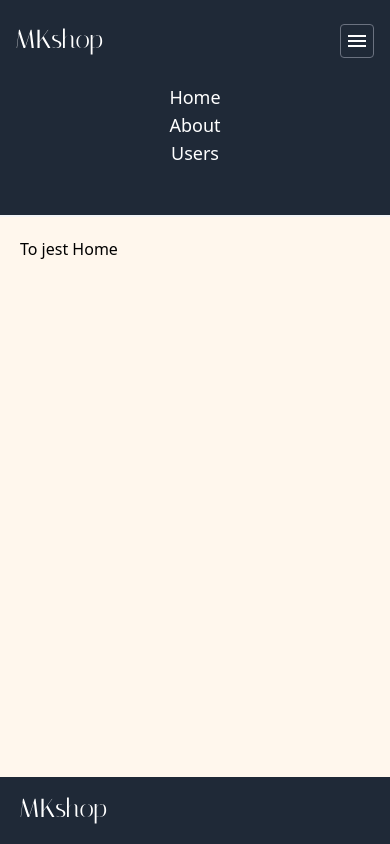
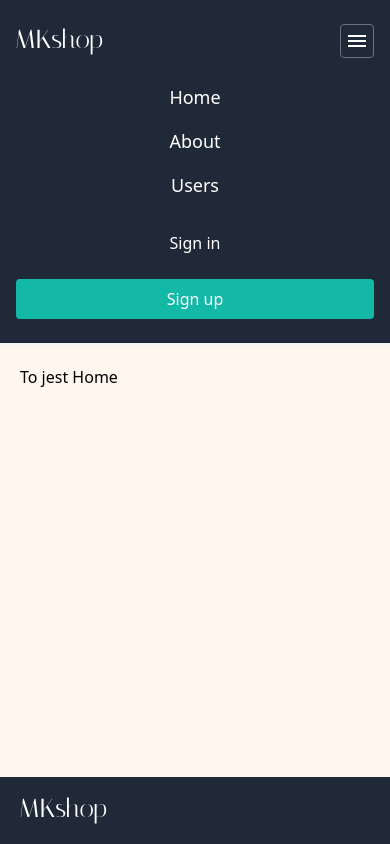
Before and after one commit to kunertmichal/nextjs-ecommerce, a Next.js app: page / in a window 390 px wide. Both pictures are taken after a click on the button 357 px from the left and 41 px from the top of the page. Built offline with nearby package versions, Linux system fonts and the light colour scheme.

Commit message:
add sign in and sign up to mobile nav

```diff
--- a/components/Button.tsx
+++ b/components/Button.tsx
@@ -15,7 +15,7 @@ const variants = {
 export const Button = ({ children, variant, className }: Props) => {
   return (
     <button
-      className={`py-2 px-5 rounded duration-300 ${variants[variant]} ${className}`}
+      className={`py-2 px-5 rounded transition-colors duration-300 ${variants[variant]} ${className}`}
     >
       {children}
     </button>
--- a/components/Header.tsx
+++ b/components/Header.tsx
@@ -33,7 +33,7 @@ export const Header = () => {
             isMenuOpened ? "block" : "hidden"
           }`}
         >
-          <ul className="flex flex-col items-center md:flex-row md:items-start">
+          <ul className="flex flex-col items-center space-y-4 md:space-y-0 md:flex-row md:items-start">
             {LINKS.map(({ text, to }) => (
               <li key={text} className="px-4 text-lg">
                 <Link href={to}>{text}</Link>
@@ -41,8 +41,15 @@ export const Header = () => {
             ))}
           </ul>
         </nav>
-        <div className="flex-1 hidden md:flex">
-          <Button variant="tertiary" className="ml-auto mr-3">
+        <div
+          className={`order-3 w-full flex-col md:flex md:flex-1 md:flex-row ${
+            isMenuOpened ? "flex" : "hidden"
+          }`}
+        >
+          <Button
+            variant="tertiary"
+            className="mb-4 md:mb-0 md:ml-auto md:mr-3"
+          >
             Sign in
           </Button>
           <Button variant="primary">Sign up</Button>
```
